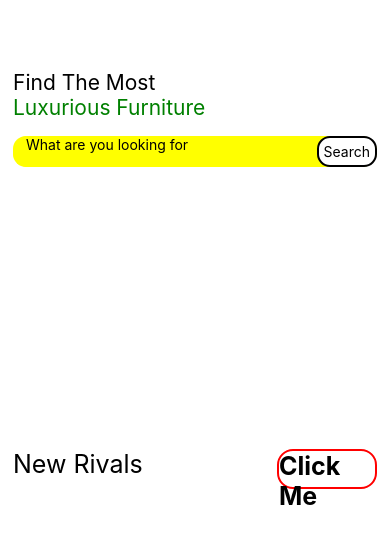
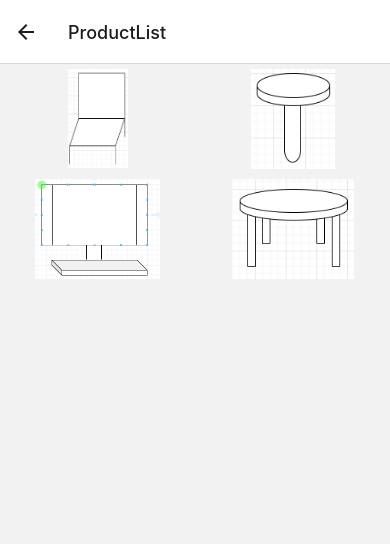
Before and after one commit to itseHw/TryReactNativeApp, a React Native app in the folder react_native_ecommerce/: screen /ProductList in a window 390 px wide. Shown: the top 544 px of the page. Built offline with nearby package versions, Linux system fonts and the light colour scheme.

Commit message:
Changed App.js, install 3 package, and make a Navitation function!

```diff
--- a/react_native_ecommerce/App.js
+++ b/react_native_ecommerce/App.js
@@ -1,9 +1,17 @@
 import HomeScreen from './src/screens/HomeScreen';
+import { NavigationContainer } from '@react-navigation/native';
+import { createNativeStackNavigator } from '@react-navigation/native-stack';
+import ProductList from './src/screens/ProductListScreen';
 
-
+const Stack = createNativeStackNavigator();
 
 export default function App(){
   return (
-    <HomeScreen />
+    <NavigationContainer>
+      <Stack.Navigator>
+        <Stack.Screen name = "HomeScreen" component={HomeScreen}/>
+        <Stack.Screen name = "ProductList" component={ProductList} />
+      </Stack.Navigator>
+    </NavigationContainer>
   );
 }
--- a/react_native_ecommerce/package.json
+++ b/react_native_ecommerce/package.json
@@ -9,10 +9,14 @@
     "web": "expo start --web"
   },
   "dependencies": {
+    "@react-navigation/native": "^6.1.18",
+    "@react-navigation/native-stack": "^6.11.0",
     "expo": "~51.0.28",
     "expo-status-bar": "~1.12.1",
     "react": "18.2.0",
-    "react-native": "0.74.5"
+    "react-native": "0.74.5",
+    "react-native-safe-area-context": "^4.11.1",
+    "react-native-screens": "^3.34.0"
   },
   "devDependencies": {
     "@babel/core": "^7.20.0"
--- a/react_native_ecommerce/src/components/HomeHeadingComponent.js
+++ b/react_native_ecommerce/src/components/HomeHeadingComponent.js
@@ -1,15 +1,17 @@
 import { View, Text,TouchableOpacity} from "react-native";
 import styles from "../styles/headings.style";
+import { useNavigation } from "@react-navigation/native";
 
 
 const HomeHeadingComponent = () => {
+    const nav = useNavigation();
     return (
         <View style = {styles.container}>
                     <View style = {styles.header}>
             <Text style = {styles.headerTitle}>
                 New Rivals
             </Text>
-            <TouchableOpacity >
+            <TouchableOpacity onPress={ () => nav.navigate("ProductList") }>
                 <Text style = {styles.clickMe} >
                     Click Me
                 </Text>
--- /dev/null
+++ b/react_native_ecommerce/src/screens/ProductListScreen.js
@@ -0,0 +1,62 @@
+import { View, Text, FlatList, Image, StyleSheet } from 'react-native'
+import React from 'react'
+import { SafeAreaView } from 'react-native'
+
+const localProductList = [
+  {
+      id: "1A",
+      path: require("../../assets/images/chair01.png"),
+  },
+  {
+      id: "1B",
+      path: require("../../assets/images/light01.png"),
+  },
+  {
+      id: "1C",
+      path: require("../../assets/images/monitor01.png"),
+  },
+  {
+    id: "1D",
+    path: require("../../assets/images/table01.png"),
+},
+];
+
+export default function ProductList() {
+
+  const renderItem = ( {item} ) => {
+    return (
+      <View style ={ styles.imageContainer }>
+        <Image style = { styles.image }
+          source={ item.path }
+          resizeMode="contain"  //Ensures the entire image is visible
+        />
+      </View>
+    );
+  };
+  return (
+    <SafeAreaView>
+      <FlatList
+        data ={localProductList}
+        renderItem={renderItem}
+        keyExtractor={ (item) => item.id }
+        numColumns={2}
+      />
+    </SafeAreaView>
+  )
+}
+
+const styles = StyleSheet.create({
+  imageContainer: {
+    flex:1,
+    alignItems: "center",
+    height: 100,
+    // width: 400,
+    overflow: 'hidden',
+    margin:5,
+    aspectRatio: 1, //Makes the container a square
+  },
+  image:{
+    width: "100%",
+    height: "100%",
+  }
+});
```
Also changed, not shown: 1 other file (tests, documents, lock files or other folders).
